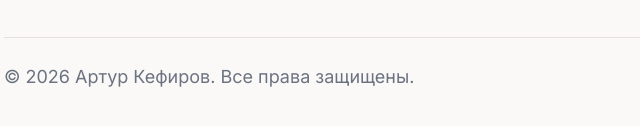
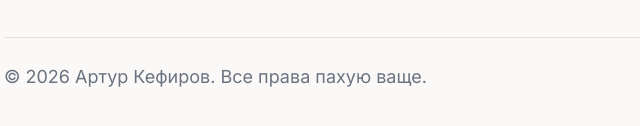
Before and after one commit to cndctr/akerefov-site, a plain HTML site: page index.html in a window 1280 px wide. Shown: the part 5664-5790 px from the top of the page, 100-740 px from the left. Drawn offline with nearby package versions, Linux system fonts and the light colour scheme.

Commit message:
edit: copyright

```diff
--- a/index.html
+++ b/index.html
@@ -216,7 +216,7 @@
         <a href="https://www.linkedin.com/" target="_blank" rel="noopener">LinkedIn</a>
         <a href="https://t.me/" target="_blank" rel="noopener">Telegram</a>
       </div>
-      <p class="footer__copy">&copy; 2026 Артур Кефиров. Все права защищены.</p>
+      <p class="footer__copy">&copy; 2026 Артур Кефиров. Все права пахую ваще.</p>
     </div>
   </footer>
 
```
